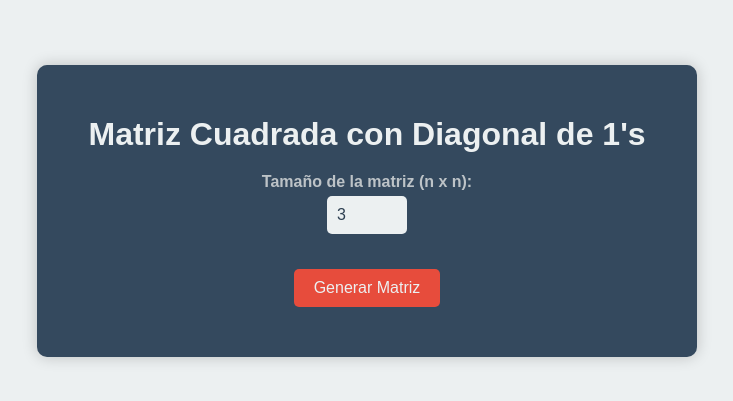
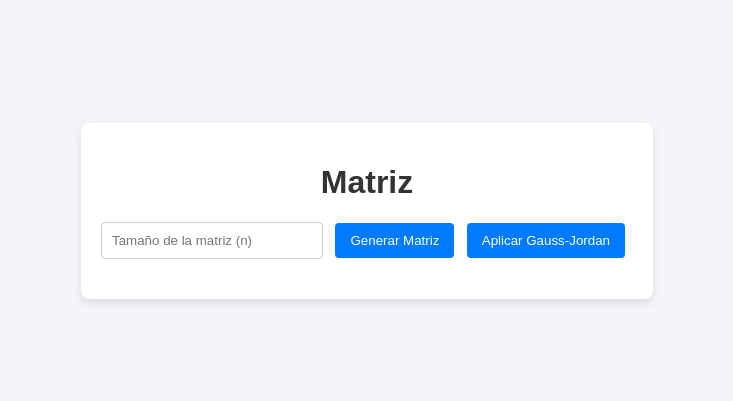
Before and after one commit to DavisSan1108/Practica10-RUTH, a plain HTML site: page Index.html in a window 1280 px wide. Shown: the part 189-590 px from the top of the page, without its empty margins (273-1006 px from the left). Drawn offline with Linux system fonts and the light colour scheme.

Commit message:
Actualizacion GausJordan

```diff
--- a/Index.html
+++ b/Index.html
@@ -3,19 +3,20 @@
 <head>
     <meta charset="UTF-8">
     <meta name="viewport" content="width=device-width, initial-scale=1.0">
-    <title>Matriz Diagonal</title>
+    <title>Actividad 10</title>
     <link rel="stylesheet" href="styles.css">
 </head>
 <body>
     <div class="container">
-        <h1>Matriz Cuadrada con Diagonal de 1's</h1>
-        <div class="form-group">
-            <label for="n">Tamaño de la matriz (n x n):</label>
-            <input type="number" id="n" min="2" max="10" value="3" required>
+        <h1>Matriz </h1>
+        <div class="input-area">
+            <input type="number" id="n" placeholder="Tamaño de la matriz (n)" min="1" max="10">
+            <button onclick="generarMatriz()">Generar Matriz</button>
+            <button onclick="aplicarGaussJordan()">Aplicar Gauss-Jordan</button>
         </div>
-        <button onclick="generarMatriz()">Generar Matriz</button>
-        <div id="matriz" class="matrix"></div>
+        <div id="matriz" class="matriz"></div>
     </div>
+
     <script src="script.js"></script>
 </body>
 </html>
--- a/script.js
+++ b/script.js
@@ -1,3 +1,4 @@
+// Generar una matriz de inputs para que el usuario ingrese los valores
 function generarMatriz() {
     const n = parseInt(document.getElementById('n').value);
     const matriz = document.getElementById('matriz');
@@ -6,8 +7,46 @@ function generarMatriz() {
 
     for (let i = 0; i < n; i++) {
         for (let j = 0; j < n; j++) {
-            const valor = i === j ? 1 : 0;
-            matriz.innerHTML += `<span>${valor}</span>`;
+            matriz.innerHTML += `<input type="number" class="matriz-elemento" id="matriz-${i}-${j}" value="0">`;
         }
     }
 }
+
+// Aplicar el método de Gauss-Jordan para convertir la matriz en una matriz identidad
+function aplicarGaussJordan() {
+    const n = parseInt(document.getElementById('n').value);
+    let matriz = [];
+
+    // Obtener los valores de los inputs y formar la matriz
+    for (let i = 0; i < n; i++) {
+        let fila = [];
+        for (let j = 0; j < n; j++) {
+            fila.push(parseFloat(document.getElementById(`matriz-${i}-${j}`).value));
+        }
+        matriz.push(fila);
+    }
+
+    // Aplicar el método de Gauss-Jordan
+    for (let i = 0; i < n; i++) {
+        let pivot = matriz[i][i];
+        for (let j = 0; j < n; j++) {
+            matriz[i][j] /= pivot;
+        }
+
+        for (let k = 0; k < n; k++) {
+            if (k !== i) {
+                let factor = matriz[k][i];
+                for (let j = 0; j < n; j++) {
+                    matriz[k][j] -= factor * matriz[i][j];
+                }
+            }
+        }
+    }
+
+    // Mostrar la matriz resultante en los inputs sin decimales
+    for (let i = 0; i < n; i++) {
+        for (let j = 0; j < n; j++) {
+            document.getElementById(`matriz-${i}-${j}`).value = Math.round(matriz[i][j]);  // Redondear al número entero más cercano
+        }
+    }
+}
--- a/styles.css
+++ b/styles.css
@@ -1,84 +1,62 @@
 body {
-    font-family: 'Arial', sans-serif;
-    background-color: #ecf0f1;
-    color: #2c3e50;
-    margin: 0;
-    padding: 0;
+    font-family: Arial, sans-serif;
     display: flex;
     justify-content: center;
     align-items: center;
     height: 100vh;
+    margin: 0;
+    background: #f4f4f9;
 }
 
 .container {
-    background-color: #34495e;
-    padding: 30px;
-    border-radius: 10px;
-    box-shadow: 0px 0px 15px rgba(0, 0, 0, 0.2);
-    max-width: 600px;
-    width: 100%;
     text-align: center;
+    background: white;
+    padding: 20px;
+    border-radius: 8px;
+    box-shadow: 0 4px 8px rgba(0,0,0,0.1);
 }
 
 h1 {
-    color: #ecf0f1;
+    color: #333;
+}
+
+.input-area {
     margin-bottom: 20px;
 }
 
-.form-group {
-    margin-bottom: 15px;
-}
-
-label {
-    display: block;
-    margin-bottom: 5px;
-    font-weight: bold;
-    color: #bdc3c7;
-}
-
 input[type="number"] {
-    width: 60px;
     padding: 10px;
-    border: none;
-    border-radius: 5px;
-    font-size: 16px;
-    color: #2c3e50;
-    background-color: #ecf0f1;
-    margin-bottom: 10px;
+    width: 200px;
+    margin-right: 8px;
+    border-radius: 4px;
+    border: 1px solid #ccc;
 }
 
 button {
-    background-color: #e74c3c;
-    color: #ecf0f1;
-    padding: 10px 20px;
+    padding: 10px 15px;
     border: none;
-    border-radius: 5px;
-    font-size: 16px;
+    background-color: #007BFF;
+    color: white;
     cursor: pointer;
-    transition: background-color 0.3s ease;
-    margin-top: 10px;
+    border-radius: 4px;
+    margin-right: 8px;
 }
 
 button:hover {
-    background-color: #c0392b;
+    background-color: #0056b3;
 }
 
-.matrix {
+.matriz {
     display: grid;
-    grid-gap: 10px;
-    justify-content: center;
+    gap: 10px;
     margin-top: 20px;
 }
 
-.matrix span {
+input.matriz-elemento {
+    text-align: center;
     width: 50px;
     height: 50px;
-    display: flex;
-    align-items: center;
-    justify-content: center;
-    font-size: 18px;
-    border: 1px solid #bdc3c7;
-    border-radius: 5px;
-    background-color: #ecf0f1;
-    color: #2c3e50;
+    font-size: 16px;
+    border: 1px solid #007BFF;
+    border-radius: 4px;
 }
```
